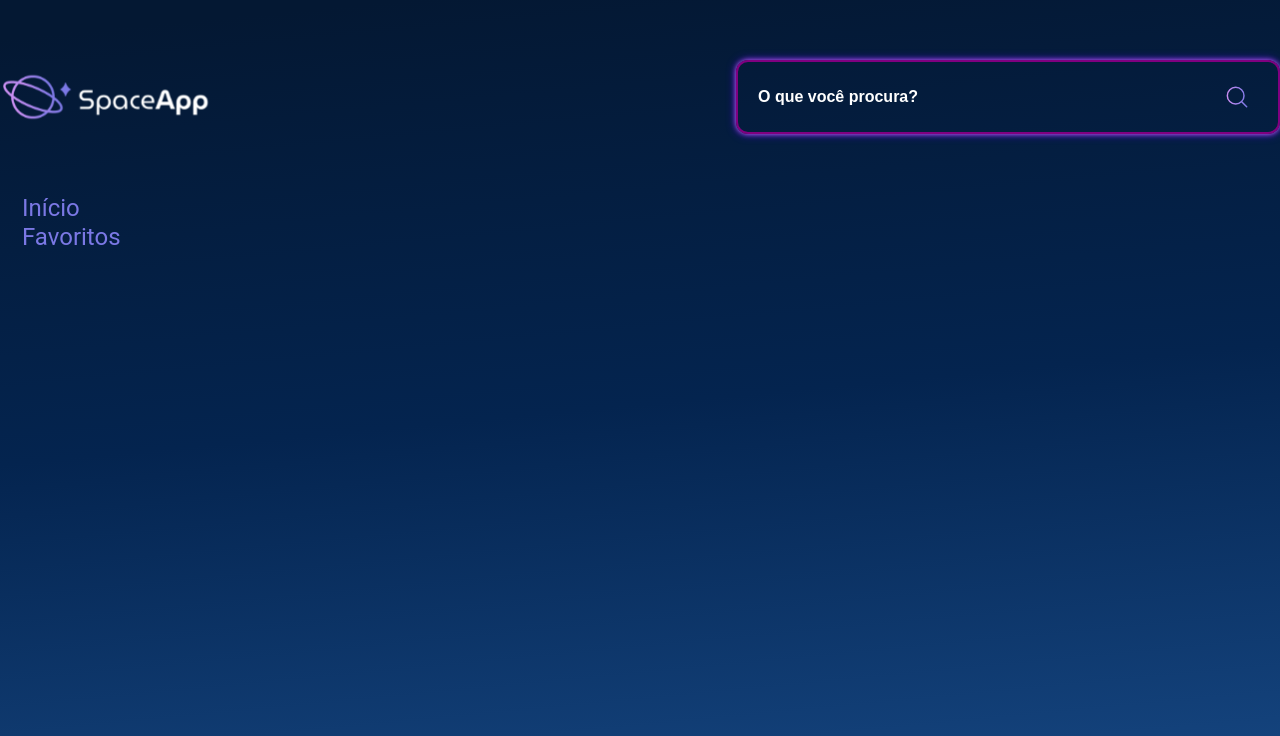
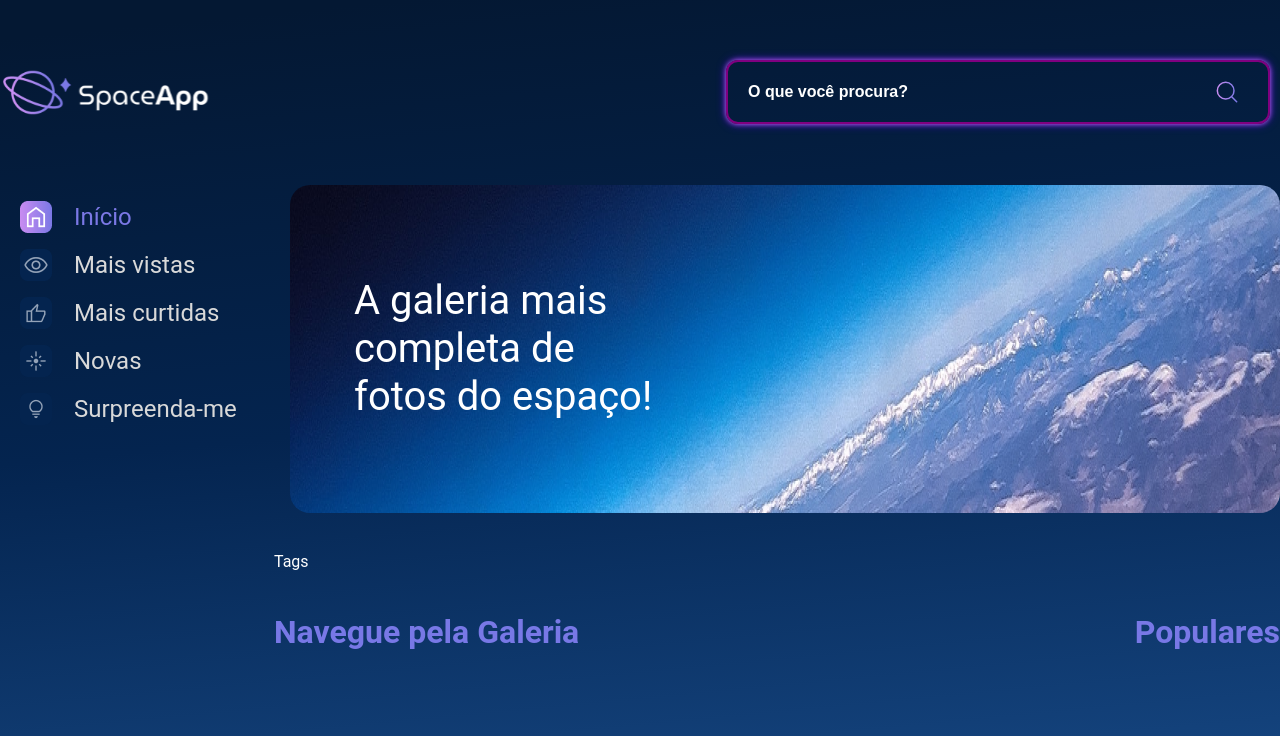
Before and after one commit to AccuracyShot/Space-App, a React (Vite) app: page / in a window 1280 px wide. Shown: the top 736 px of the page. Built offline with nearby package versions, Linux system fonts and the light colour scheme.

Commit message:
:lipstick: style: finalização de grande parte de componentes

```diff
--- a/src/App.jsx
+++ b/src/App.jsx
@@ -1,25 +1,61 @@
-import { styled } from "styled-components"
-import EstilosGlobais from "./components/EstilosGlobais"
-import Cabecalho from "./components/Cabecalho"
-import BarraLateral from "./components/BarraLateral"
+import { styled } from "styled-components";
+import EstilosGlobais from "./components/EstilosGlobais";
+import Cabecalho from "./components/Cabecalho";
+import BarraLateral from "./components/BarraLateral";
+import bannerBackground from "./assets/banner.png";
+import Banner from "./components/Banner";
+import Galeria from "./components/Galeria";
 
 function App() {
-
   const FundoGradiente = styled.div`
-    background: linear-gradient(174.61deg, #041833 4.16%, #04244F, #154580 96.76%);
+    background: linear-gradient(
+      174.61deg,
+      #041833 4.16%,
+      #04244f,
+      #154580 96.76%
+    );
     width: 100%;
     min-height: 100vh;
+  `;
+
+  const AppContainer = styled.div`
+    width: 1440px;
+    margin: 0 auto;
+    max-width: 100%;
+  `;
+
+  const MainContainer = styled.div`
+    display: flex;
+    gap: 24px;
+  `;
+
+  const ConteudoDaGaleria = styled.div`
+    display: flex;
+    gap: 24px;
+    flex-grow: 1;
+    flex-direction: column;
   `
 
   return (
     <>
       <FundoGradiente>
         <EstilosGlobais />
-        <Cabecalho />
-        <BarraLateral />
+        <AppContainer>
+          <Cabecalho />
+          <MainContainer>
+            <BarraLateral />
+            <ConteudoDaGaleria>
+            <Banner
+              texto="A galeria mais completa de fotos do espaço!"
+              backgroundImage={bannerBackground}
+            />
+            <Galeria />
+            </ConteudoDaGaleria>
+          </MainContainer>
+        </AppContainer>
       </FundoGradiente>
     </>
-  )
+  );
 }
 
-export default App
+export default App;
--- /dev/null
+++ b/src/components/Banner/index.jsx
@@ -0,0 +1,34 @@
+import { styled } from "styled-components"
+
+const FigureEstilizada = styled.figure`
+    background-image: ${props => `url(${props.$backgroundImage})`};
+    flex-grow: 1;
+    background-repeat: no-repeat;
+    display: flex;
+    align-items: center;
+    min-height: 328px;
+    margin: 0;
+    border-radius: 20px;
+    max-width: 100%;
+    margin-left: 16px;
+    background-size: cover;
+`
+
+const TituloEstilizado = styled.h1`
+    font-weight: 400;
+    font-size: 40px;
+    line-height: 48px;
+    color: #FFFFFF;
+    max-width: 300px;
+    padding: 0 64px;
+`
+
+const Banner = ({texto, backgroundImage}) => {
+    return (
+    <FigureEstilizada $backgroundImage={backgroundImage}>
+        <TituloEstilizado>{texto}</TituloEstilizado>
+    </FigureEstilizada>
+    )
+}
+
+export default Banner
--- a/src/components/BarraLateral/ItemNavegacao/index.jsx
+++ b/src/components/BarraLateral/ItemNavegacao/index.jsx
@@ -6,6 +6,7 @@ const ItemListaEstilizado = styled.li`
     cursor: pointer;
     color: ${ props => props.$ativo ? '#7B78E5' : '#D9D9D9' };
     gap: 22px;
+    margin: 16px 0 16px 20px;
     align-items: center;
     display: flex;
 `
--- a/src/components/BarraLateral/index.jsx
+++ b/src/components/BarraLateral/index.jsx
@@ -1,11 +1,11 @@
 import styled from "styled-components";
 import ItemNavegacao from "./ItemNavegacao/index.jsx";
 
-const ListaUtilizada = styled.ul`
+const ListaEstilizada = styled.ul`
     list-style: none;
     padding: 0;
     margin: 0;
-    width: 212px;
+    width: 250px;
     a {
         text-decoration: none;
         color: #ffffff;
@@ -17,22 +17,39 @@ const BarraLateral = () => {
     return (
         <aside>
             <nav>
-                <ListaUtilizada>
+                <ListaEstilizada>
                     <ItemNavegacao
-                        iconeAtivo=""
-                        IconeInativo=""
+                        iconeAtivo="/icones/home-ativo.png"
+                        iconeInativo="/icones/home-inativo.png"
                         ativo={true}
                     >
                         Início
                     </ItemNavegacao>
                     <ItemNavegacao
-                        iconeAtivo=""
-                        IconeInativo=""
-                        ativo={true}
+                        iconeAtivo="/icones/mais-vistas-ativo.png"
+                        iconeInativo="/icones/mais-vistas-inativo.png"
                     >
-                        Favoritos
+                        Mais vistas
                     </ItemNavegacao>
-                </ListaUtilizada>
+                    <ItemNavegacao
+                        iconeAtivo="/icones/mais-curtidas-ativo.png"
+                        iconeInativo="/icones/mais-curtidas-inativo.png"
+                    >
+                        Mais curtidas
+                    </ItemNavegacao>
+                    <ItemNavegacao
+                        iconeAtivo="/icones/novas-ativo.png"
+                        iconeInativo="/icones/novas-inativo.png"
+                    >
+                        Novas
+                    </ItemNavegacao>
+                    <ItemNavegacao
+                        iconeAtivo="/icones/surpreenda-me-ativo.png"
+                        iconeInativo="/icones/surpreenda-me-inativo.png"
+                    >
+                        Surpreenda-me
+                    </ItemNavegacao>
+                </ListaEstilizada>
             </nav>
         </aside>
     )
--- a/src/components/CampoDeTexto/index.jsx
+++ b/src/components/CampoDeTexto/index.jsx
@@ -3,10 +3,11 @@ import { styled } from "styled-components";
 const CampoDeTextoEstilizado = styled.input`
 /* Dimensões e borda */
 width: 500px; /* Ajuste a largura conforme necessário */
-height: 50px;
+height: 40px;
 border: none;
 border-radius: 12px;
 padding: 10px 20px;
+margin-right: 10px;
 /* Fonte */
 font-size: 16px;
 font-family: sans-serif;
--- /dev/null
+++ b/src/components/Galeria/Populares/index.jsx
@@ -0,0 +1,8 @@
+import Titulo from "../../Titulo";
+
+
+const Populares = () => {
+    return <Titulo $alinhamento="center">Populares</Titulo>
+}
+
+export default Populares;
--- /dev/null
+++ b/src/components/Galeria/Tags/index.jsx
@@ -0,0 +1,7 @@
+import { styled } from "styled-components";
+
+const Tags = () => {
+ return <p>Tags</p>
+}
+
+export default Tags;
--- /dev/null
+++ b/src/components/Galeria/index.jsx
@@ -0,0 +1,32 @@
+import Titulo from "../Titulo";
+import Populares from "./Populares/index.jsx";
+import Tags from "./Tags/index.jsx";
+import styled from "styled-components";
+
+const GaleriaContainer = styled.div`
+    display: flex;
+`
+
+const SecaoFluida = styled.section`
+    flex-grow: 1;
+`
+
+
+
+const Galeria = () => {
+    return (
+        <div>
+            <>
+                <Tags />
+                <GaleriaContainer>
+                    <SecaoFluida>
+                    <Titulo>Navegue pela Galeria</Titulo>
+                    </SecaoFluida>
+                    <Populares />
+                </GaleriaContainer>
+            </>
+        </div>
+    );
+}
+
+export default Galeria;
--- /dev/null
+++ b/src/components/Titulo/index.jsx
@@ -0,0 +1,9 @@
+import { styled } from "styled-components";
+
+const Titulo = styled.h2`
+    color: #7878E6;
+    font-size: 32px;
+    text-align: ${props => props.$alinhamento ? props.$alinhamento : "left"};
+`
+
+export default Titulo;
```
